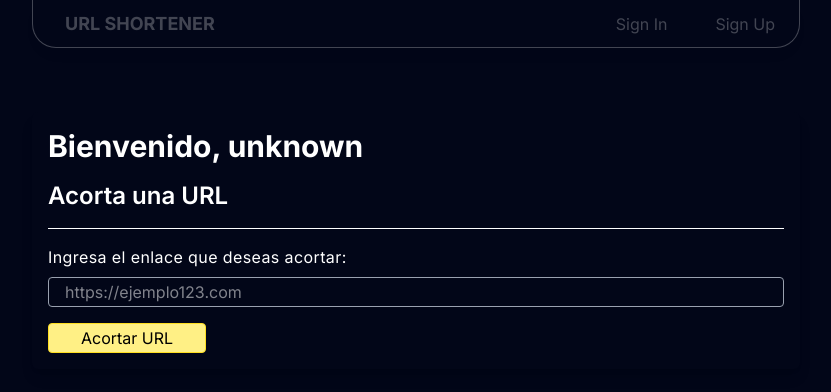
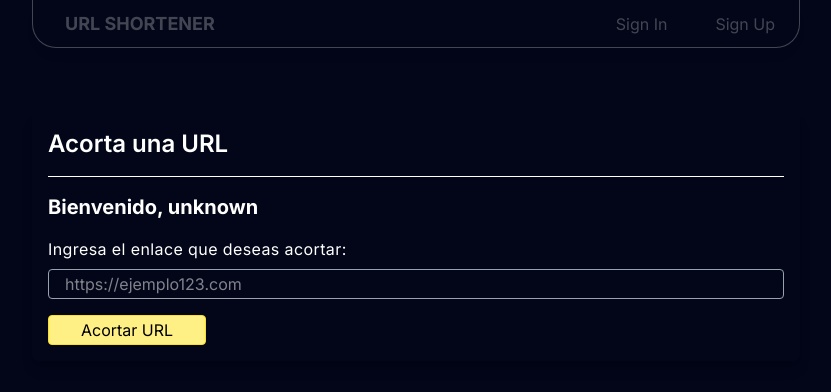
Before and after one commit to Software-Dev-CC3S2-Team-11/url-shortener-trunk-based, a FastAPI app: page / in a window 1280 px wide. Shown: the top 392 px of the page, without its empty margins (224-1055 px from the left). Run offline with FastAPI, Linux system fonts and the light colour scheme.

Commit message:
chore: reordered displaye of subtitiles

```diff
--- a/templates/index.html
+++ b/templates/index.html
@@ -16,9 +16,10 @@
 
   <form action="/shorter" method="post"
     class="flex flex-col bg-slate-950 text-white w-3/5 items-start mx-auto rounded-md p-4 shadow-lg space-y-4">
-    <h1 class="text-3xl font-bold">Bienvenido, {{ username }}</h1>
+
     <h1 class="font-semibold text-2xl">Acorta una URL</h1>
     <hr class="border-0.5 w-full"/>
+    <h2 class="text-xl font-bold">Bienvenido, {{ username }}</h2>
     <div class="flex flex-col space-y-2 items-start w-full">
       <label for="url" class="tracking-wide ">Ingresa el enlace que deseas acortar:</label>
       <input type="url" id="url" name="url" required placeholder="https://ejemplo123.com"class="border-1 border-gray-400 hover:border-white rounded-sm px-4 py-0.5 w-full" />
```
